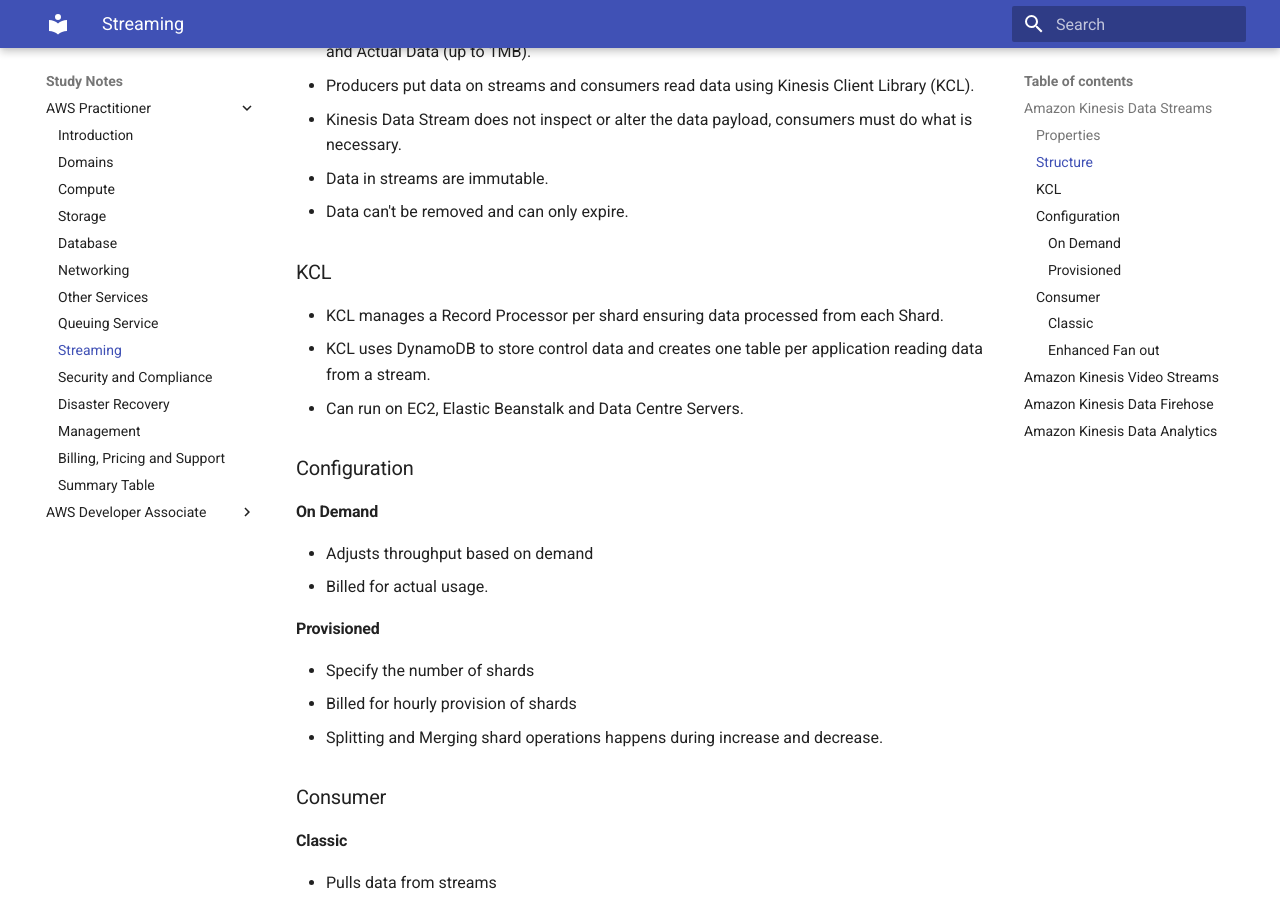
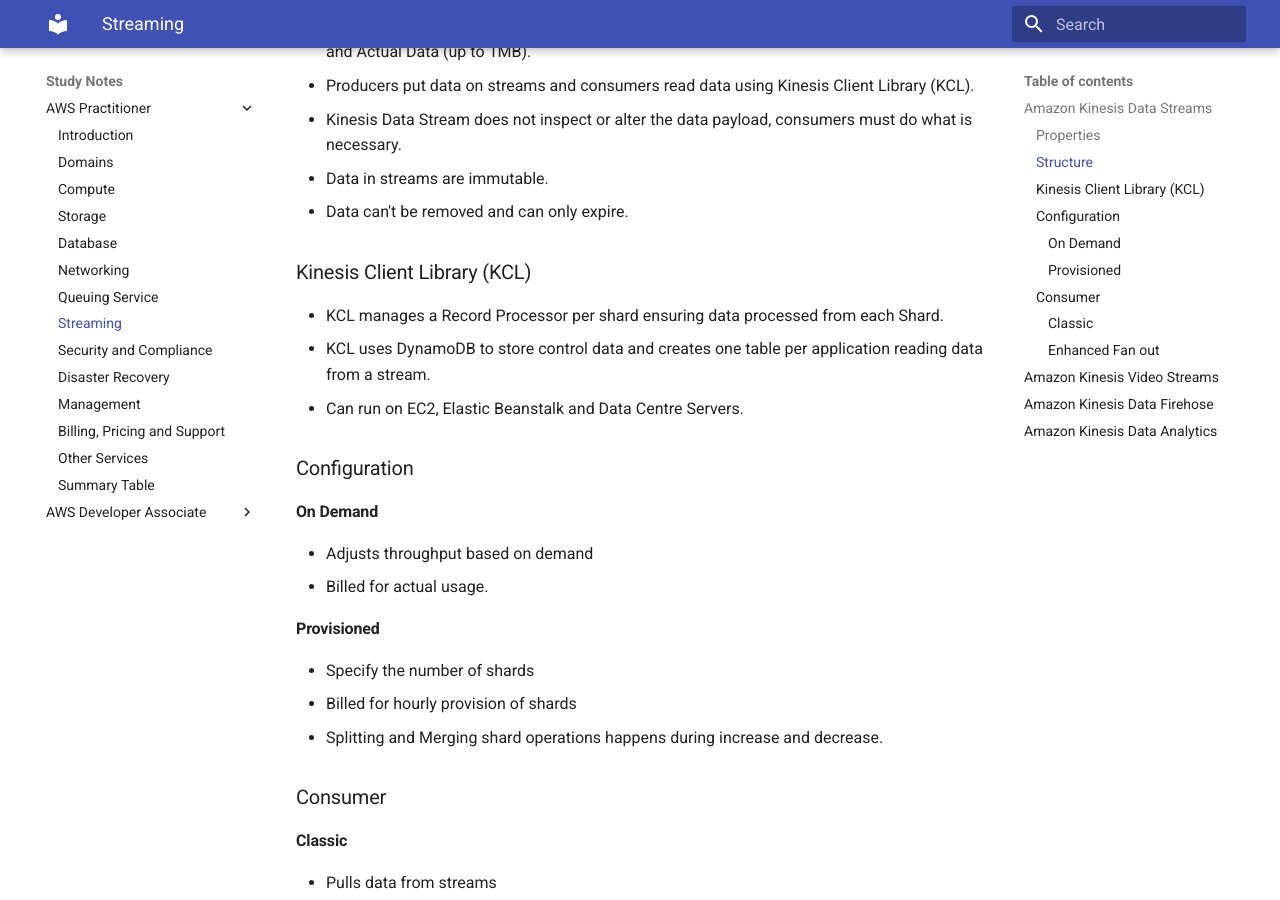
Before and after one commit to syed-islam/syed-islam.github.io, an MkDocs documentation site: the page built from docs/notes/aws-practitioner/streaming.md, in a window 1280 px wide and 900 px high, scrolled down 792 px. Built offline with MkDocs 1.6.1 and Material for MkDocs 9.7.7, drawn with Linux system fonts in a browser that asks for light colours.

Commit message:
Streaming

```diff
--- a/docs/notes/aws-practitioner/streaming.md
+++ b/docs/notes/aws-practitioner/streaming.md
@@ -20,7 +20,7 @@
  * Data can't be removed and can only expire.
 
 
-### KCL
+### Kinesis Client Library (KCL)
  * KCL manages a Record Processor per shard ensuring data processed from each Shard.
  * KCL uses DynamoDB to store control data and creates one table per application reading data from a stream.
  * Can run on EC2, Elastic Beanstalk and Data Centre Servers.
--- a/mkdocs.yml
+++ b/mkdocs.yml
@@ -56,13 +56,13 @@ nav:
        - Storage : ./notes/aws-practitioner/storage.md
        - Database: ./notes/aws-practitioner/database.md
        - Networking: ./notes/aws-practitioner/networking.md
-       - Other Services: ./notes/aws-practitioner/other-services.md
        - Queuing Service: ./notes/aws-practitioner/queuing-service.md
        - Streaming : ./notes/aws-practitioner/streaming.md
        - Security and Compliance : ./notes/aws-practitioner/security-compliance.md
        - Disaster Recovery : ./notes/aws-practitioner/disaster-recovery.md
        - Management : ./notes/aws-practitioner/management.md
        - Billing, Pricing and Support : ./notes/aws-practitioner/billing-pricing-service.md
+       - Other Services: ./notes/aws-practitioner/other-services.md
        - Summary Table: ./notes/aws-practitioner/short-hand-table.md
     - AWS Developer Associate :
        - Introduction : ./notes/aws-dva/introduction.md
```
